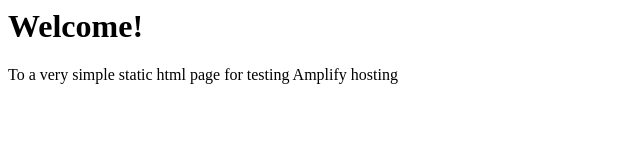
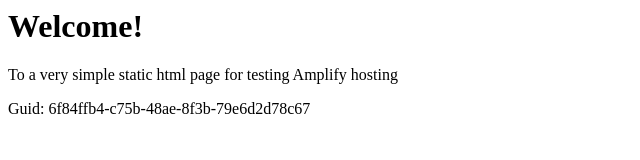
Before and after one commit to aws-aemilia-syd/Github-PR-Commit-Integration-Test-DoNotTouch-Gith-P5X5MO5I-v1-prod-ap-southeast-2, a website: page src/index.html in a window 1280 px wide. Shown: the whole page, without its empty margins (0-640 px from the left). Drawn offline with Linux system fonts and the light colour scheme.

Commit message:
commit from integ tests

```diff
--- a/src/index.html
+++ b/src/index.html
@@ -1,3 +1,5 @@
+
+
 <html lang="en">
 
 <head>
@@ -10,6 +12,6 @@
 <body>
     <h1>Welcome!</h1>
     <p>To a very simple static html page for testing Amplify hosting</p>
-</body>
+    <p>Guid: 6f84ffb4-c75b-48ae-8f3b-79e6d2d78c67</p></body>
 
 </html>
```
